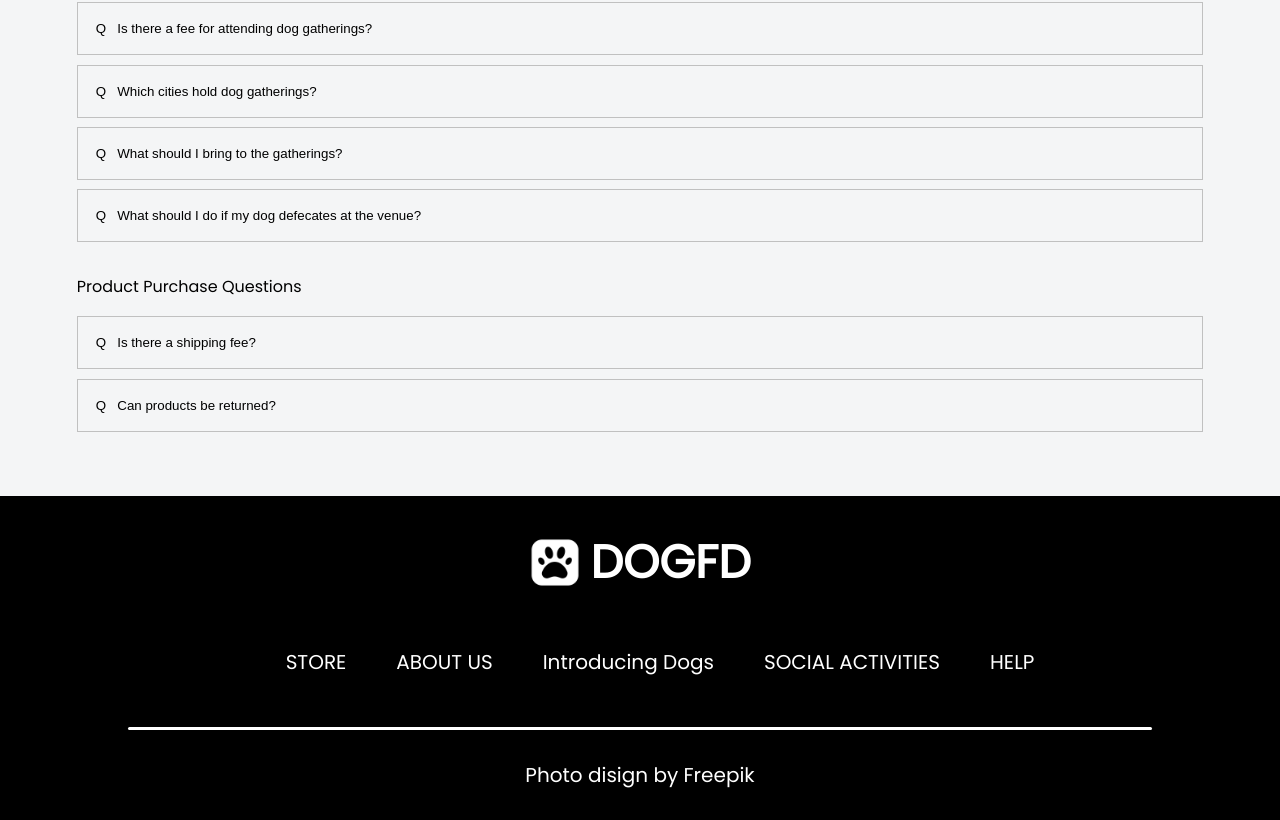
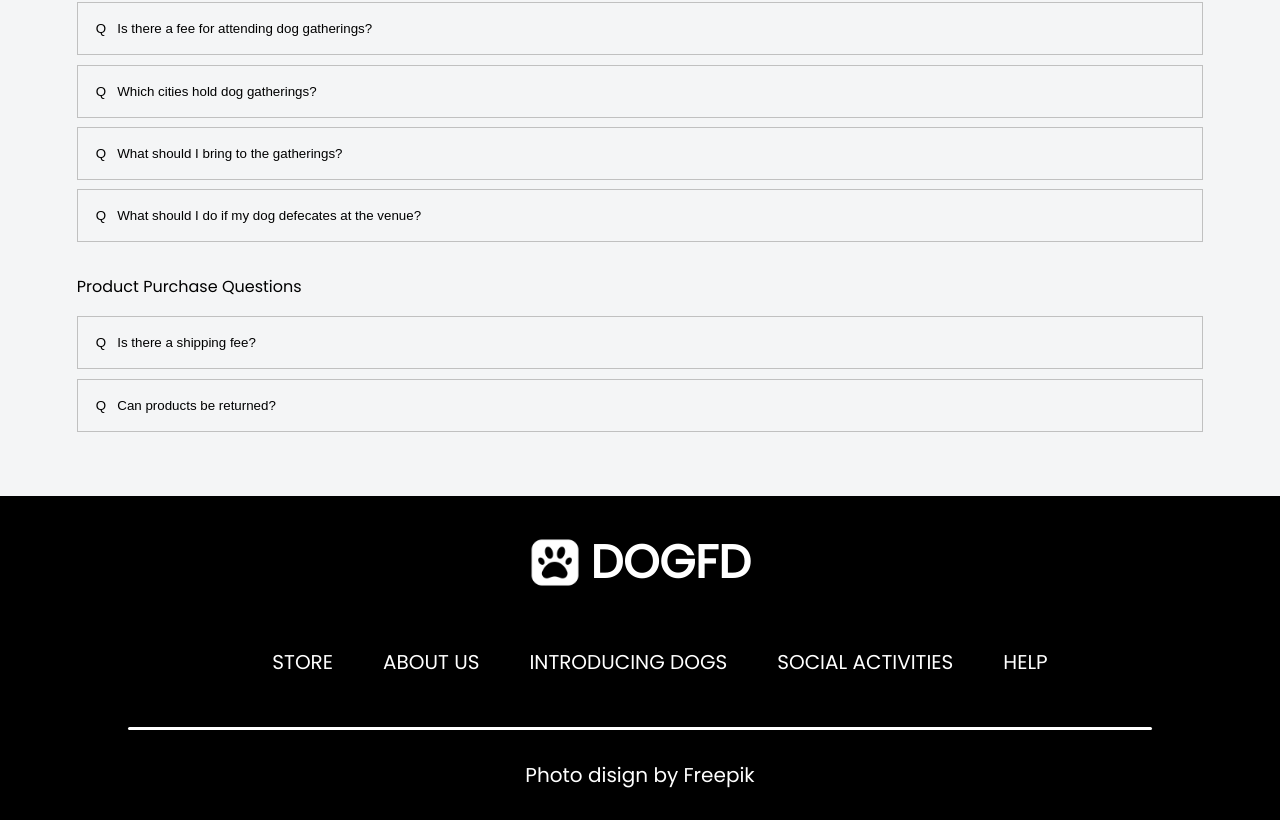
Before and after one commit to erhshih/DOGFD, a React (Create React App) app in the folder frontend/: page /DOGFD/help in a window 1280 px wide. Shown: the part 919-1739 px from the top of the page. Built offline with nearby package versions, Linux system fonts and the light colour scheme; no server answers.

Commit message:
change panel's words to capotal

```diff
--- a/frontend/src/Components/Footer/Footer.jsx
+++ b/frontend/src/Components/Footer/Footer.jsx
@@ -23,7 +23,7 @@ const Footer = () => {
             <li>ABOUT US</li>
           </Link>
           <Link to='/introduce'>
-            <li>Introducing Dogs</li>
+            <li>INTRODUCING DOGS</li>
           </Link>
           <Link to='/activities'>
             <li>SOCIAL ACTIVITIES</li>
--- a/frontend/src/Components/Panel/Panel.jsx
+++ b/frontend/src/Components/Panel/Panel.jsx
@@ -23,13 +23,13 @@ const Panel = () => {
             <li style={{ textDecoration: isActive('/about') }}>ABOUT US</li>
           </Link>
           <Link style={{ textDecoration: 'none' }} to='/introduce' onClick={() => setOpen(false)}>
-            <li style={{ textDecoration: isActive('/introduce') }}>Introducing Dogs</li>
+            <li style={{ textDecoration: isActive('/introduce') }}>INTRODUCING DOGS</li>
           </Link>
           <Link style={{ textDecoration: 'none' }} to='/activities' onClick={() => setOpen(false)}>
             <li style={{ textDecoration: isActive('/activities') }}>SOCIAL ACTIVITIES</li>
           </Link>
           <Link style={{ textDecoration: 'none' }} to='/register' onClick={() => setOpen(false)}>
-            <li style={{ textDecoration: isActive('/register') }}>Register</li>
+            <li style={{ textDecoration: isActive('/register') }}>REGISTER</li>
           </Link>
           <Link style={{ textDecoration: 'none' }} to='/help' onClick={() => setOpen(false)}>
             <li style={{ textDecoration: isActive('/help') }}>Q&A</li>
```
